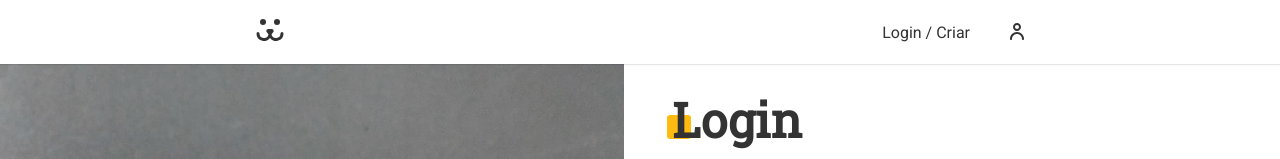
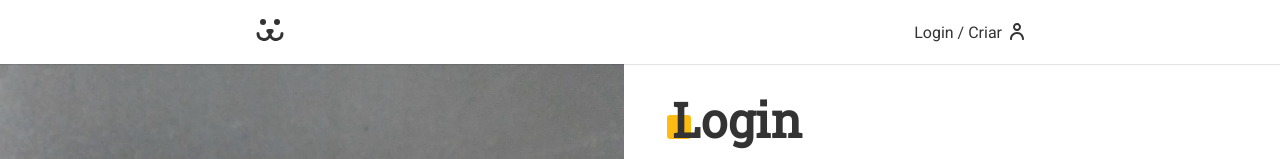
Before and after one commit to ClodoaldoDantas/dogs, a React (Create React App) app: page /login in a window 1280 px wide. Shown: the top 159 px of the page. Built offline with nearby package versions, Linux system fonts and the light colour scheme.

Commit message:
🐛 corrigindo conflitos entre estilos

```diff
--- a/src/components/Header/index.js
+++ b/src/components/Header/index.js
@@ -9,18 +9,18 @@ export default function Header() {
 
   return (
     <header className='header'>
-      <nav className='nav container'>
-        <Link className='logo' to='/' aria-label='Dogs - Home'>
+      <nav className='header-nav container'>
+        <Link className='header-logo' to='/' aria-label='Dogs - Home'>
           <Dogs />
         </Link>
         {data && data.email}
         {data ? (
-          <Link className='login' to='/conta'>
+          <Link className='header-login' to='/conta'>
             {data.nome}
             <button onClick={userLogout}>Sair</button>
           </Link>
         ) : (
-          <Link className='login' to='/login'>
+          <Link className='header-login' to='/login'>
             Login / Criar
           </Link>
         )}
--- a/src/components/Header/styles.scss
+++ b/src/components/Header/styles.scss
@@ -6,18 +6,18 @@
   z-index: 100;
   background-color: #fff;
 
-  .nav {
+  &-nav {
     height: 4rem;
     display: flex;
     justify-content: space-between;
     align-items: center;
   }
 
-  .logo {
+  &-logo {
     padding: 0.5rem 0;
   }
 
-  .login {
+  &-login {
     color: #333;
     display: flex;
     align-items: center;
```
